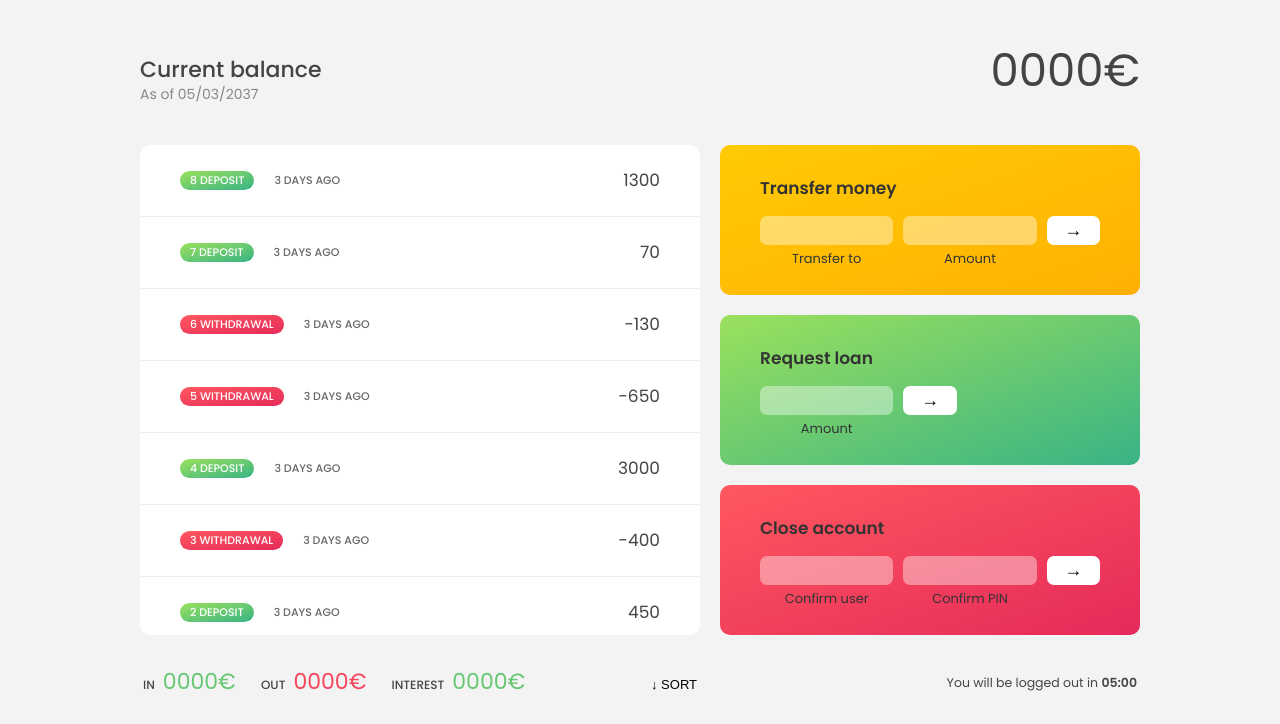
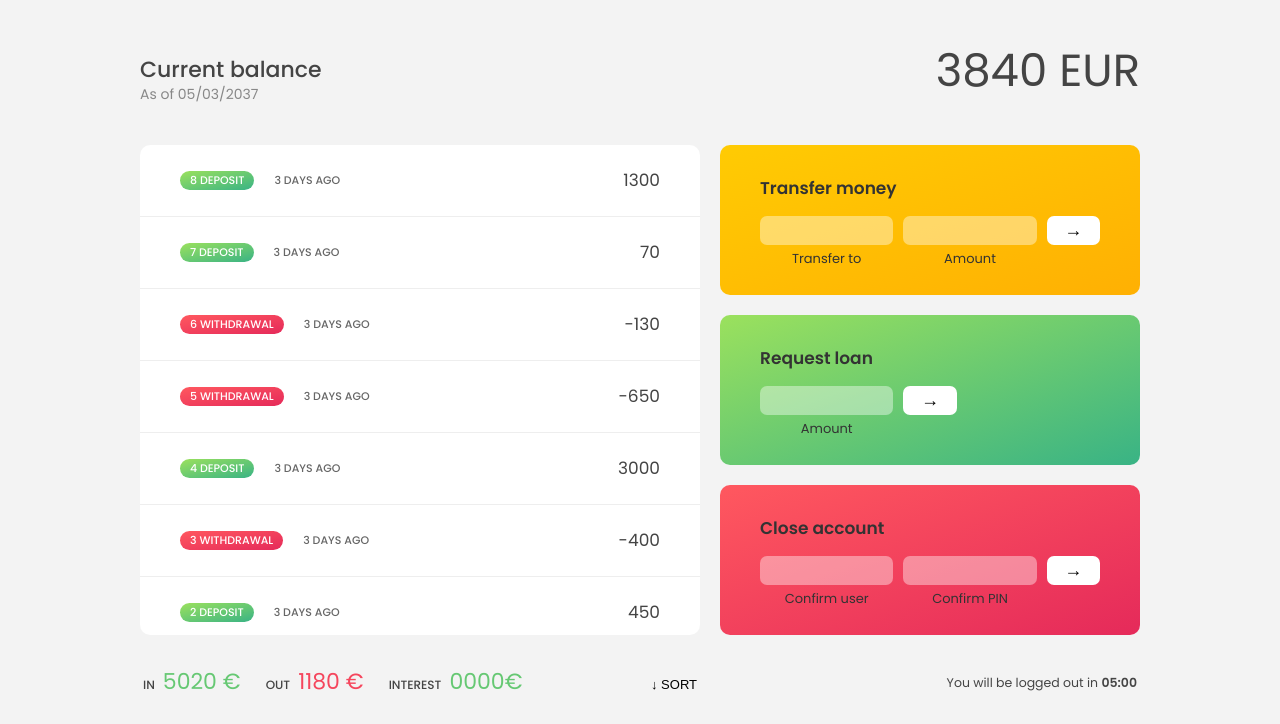
Before and after one commit to josueOrtiz12/Bankist-App, a plain HTML site: page index.html in a window 1280 px wide. Shown: the part 76-800 px from the top of the page. Drawn offline with Linux system fonts and the light colour scheme.

Commit message:
funtion of calcDisplaySumary

```diff
--- a/index.html
+++ b/index.html
@@ -124,6 +124,6 @@
     </footer> -->
 
     <script src="script.js"></script>
-    <!-- <script src="exercise.js"></script> -->
+    <script src="exercise.js"></script>
   </body>
 </html>
--- a/script.js
+++ b/script.js
@@ -80,9 +80,53 @@ const displayMovements = function(movements){
 }
 displayMovements(account1.movements);
 
+/***calc Print Balance Funtion */
+const calcPrintBalance = function(movement){
+  const balance = movement.reduce(function(acc , mov){
+    return acc + mov;
+  } , 0);
+  labelBalance.textContent = `${balance} EUR`;
+}
+calcPrintBalance(account1.movements);
+/***calc Print Balance Funtion */
+
+/***Print Deposit Funtion */
+// const prinDeposit = function(movement){
+//   const deposit = movement.filter(function(mov){
+//     return mov > 0;
+//   });
+//   const balanceDeposit = deposit.reduce(function(acc , mov){
+//     return acc + mov;
+//   }, 0);
+//   labelSumIn.textContent = `${balanceDeposit} €`;
+//   console.log(balanceDeposit);
+// }
+// prinDeposit(account1.movements);
+
+
+/********calc Display Summary */
+const calcDisplaySummary = function(movement){
+  const totalDeposit = movement.filter(function(mov){
+    return mov > 0;
+  }).reduce(function(acc , mov){
+    return acc + mov;
+  } , 0);
+  labelSumIn.textContent = `${totalDeposit} €`;
+
+
+  const totalWithdrawal = movement.filter(function(mov){
+    return mov < 0;
+  }).reduce(function(acc , mov){
+    return acc + mov
+  } , 0);
+  labelSumOut.textContent = `${Math.abs(totalWithdrawal)} € `;
+
+}
+calcDisplaySummary(account1.movements);
+/********calc Display Summary */
+
 
 const createUserName = function(accs){
-
   accs.forEach(function(acc){
    acc.userName = acc.owner.toLowerCase().split(' ').map(function(word){
       return word[0]
@@ -92,5 +136,3 @@ const createUserName = function(accs){
 
 
 createUserName(accounts);
-
-console.log(accounts);
```
